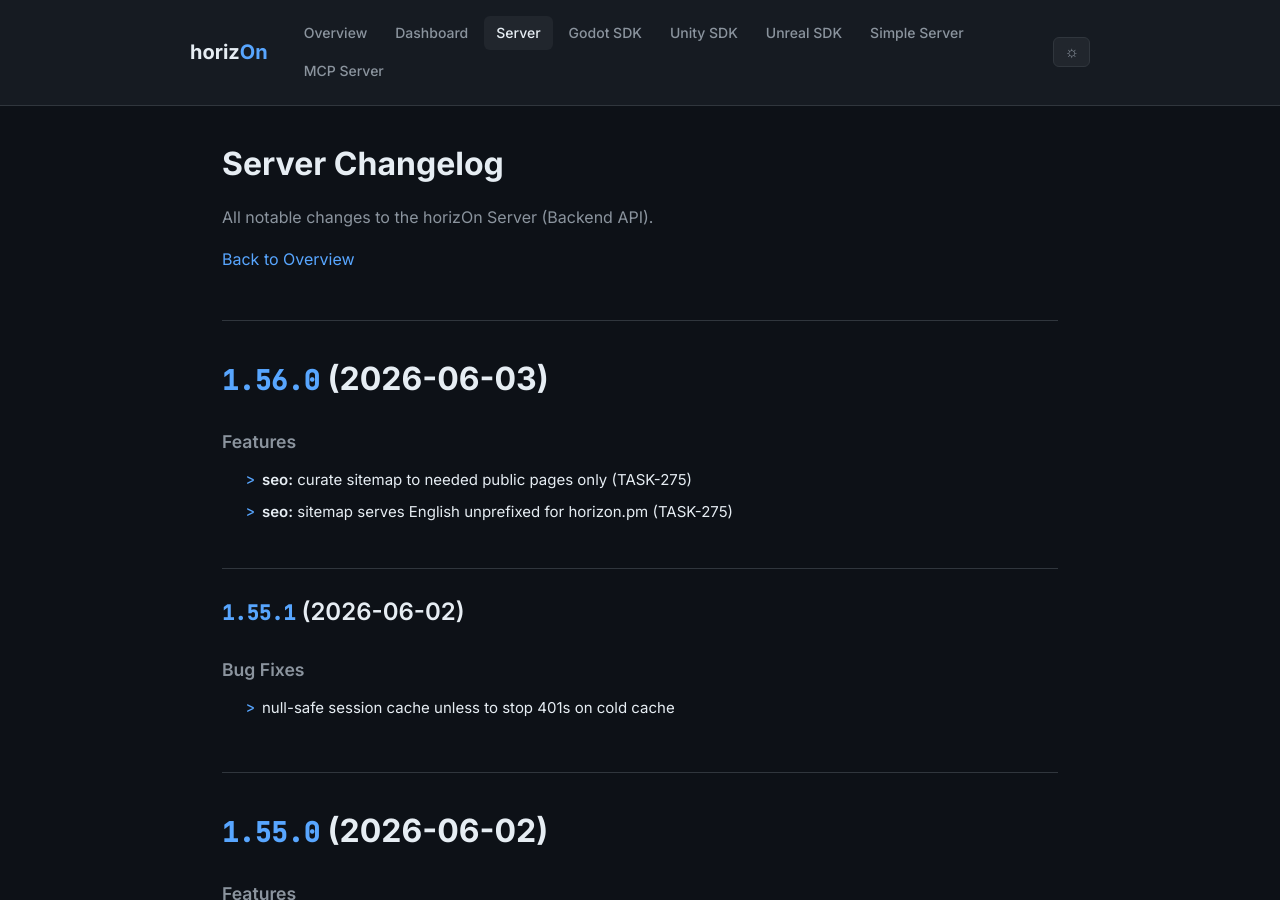
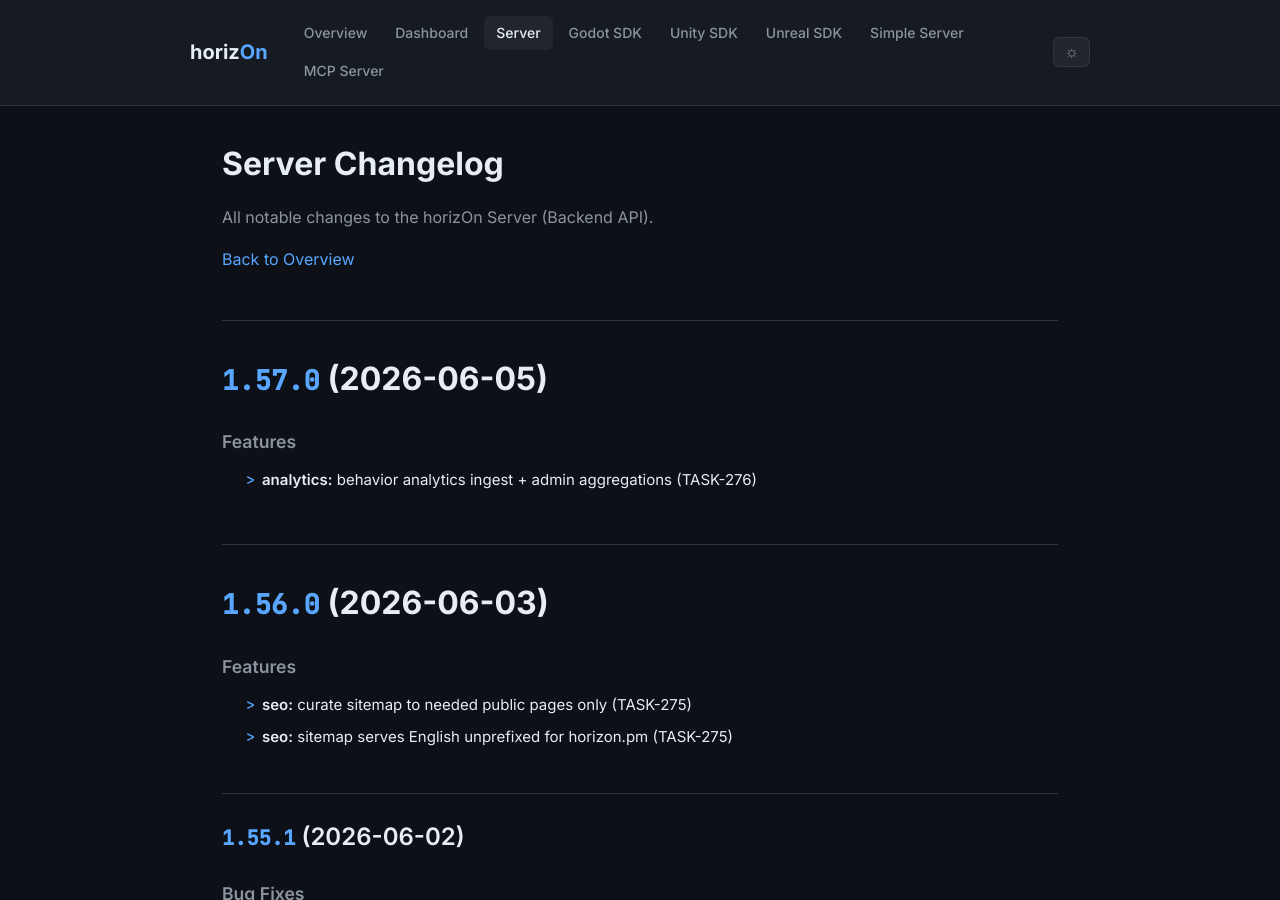
Before and after one commit to ProjectMakersDE/horizOn-Changelog, a Jekyll site: the page built from server-changelog.md, in a window 1280 px wide and 900 px high. Built offline with Jekyll 4.4.1, drawn with Linux system fonts in a browser that asks for light colours.

Commit message:
chore: sync changelogs [skip ci]

```diff
--- a/server-changelog.md
+++ b/server-changelog.md
@@ -8,6 +8,13 @@ title: Server Changelog
 All notable changes to the horizOn Server (Backend API).
 
 [Back to Overview](.)
+
+# [1.57.0](https://github.com/ProjectMakersDE/horizOn-Server/compare/v1.56.0...v1.57.0) (2026-06-05)
+
+
+### Features
+
+* **analytics:** behavior analytics ingest + admin aggregations (TASK-276) ([521d441](https://github.com/ProjectMakersDE/horizOn-Server/commit/521d4413701cbd675b5ff5fa4fb8253f8935536a))
 
 # [1.56.0](https://github.com/ProjectMakersDE/horizOn-Server/compare/v1.55.1...v1.56.0) (2026-06-03)
 
```
Also changed, not shown: index.md (+1 -1 lines).
